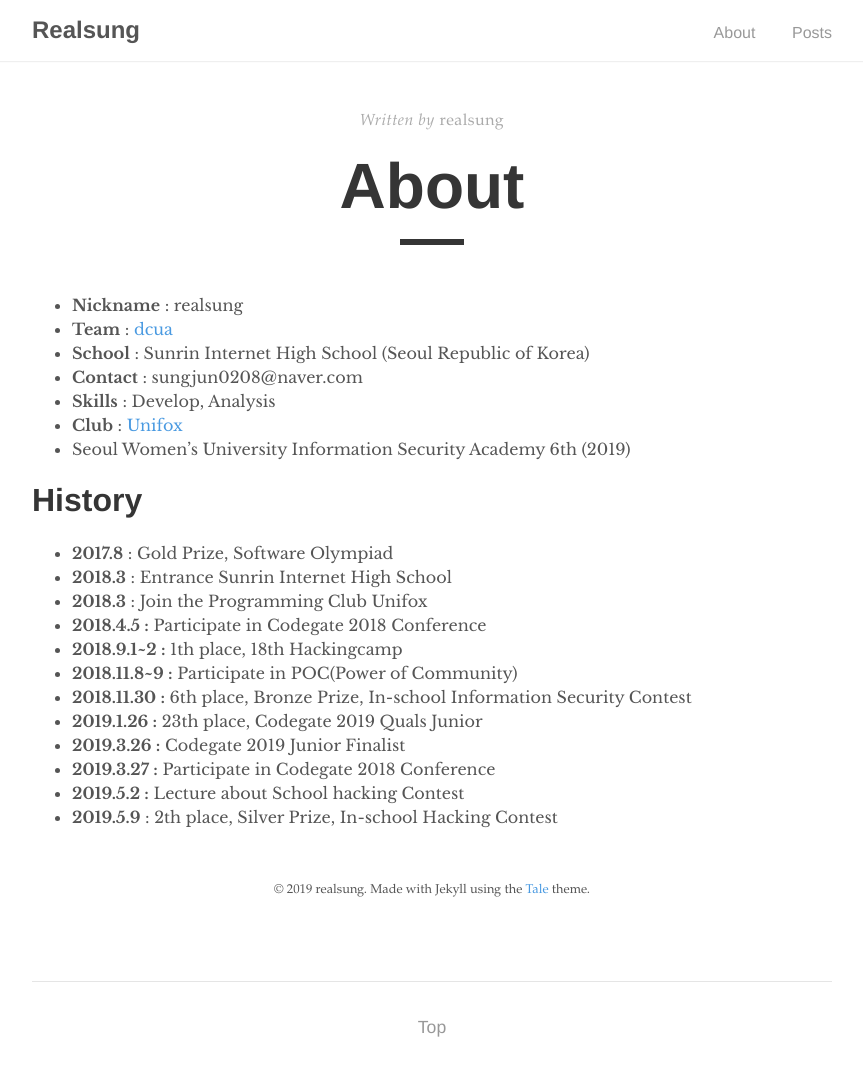
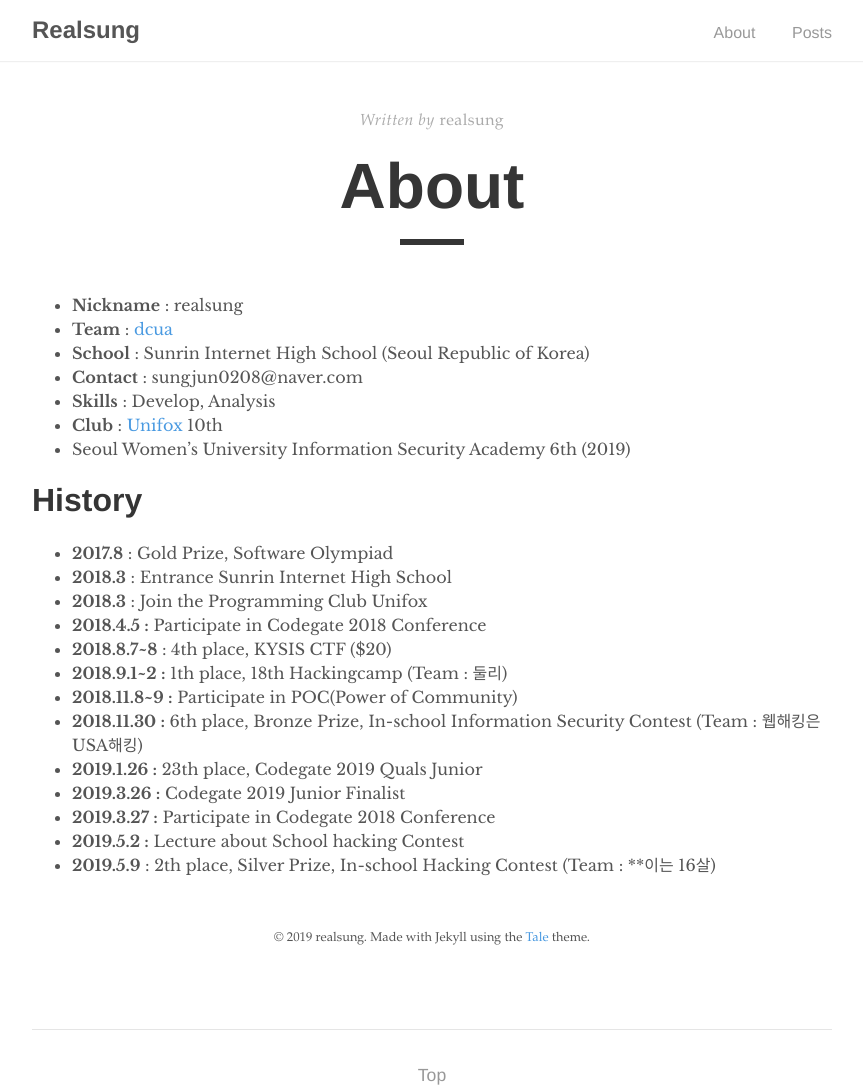
Before and after one commit to realsung/realsung.github.io_backup, a Jekyll site: the page built from about.md, in a window 1280 px wide. Shown: the whole page, without its empty margins (208-1071 px from the left). Built offline with Jekyll 4.4.1, drawn with Linux system fonts in a browser that asks for light colours; before the commit the page ends 1041 px from its top, so only the background shows below that.

Commit message:
update profile

```diff
--- a/about.md
+++ b/about.md
@@ -10,7 +10,7 @@ permalink: /about/
 - __School__ : Sunrin Internet High School (Seoul Republic of Korea)
 - __Contact__ : sungjun0208@naver.com
 - __Skills__ : Develop, Analysis
-- __Club__ : [Unifox](unifox.kr)
+- __Club__ : [Unifox](unifox.kr) 10th
 - Seoul Women's University Information Security Academy 6th (2019)
 
 <h1>History</h1>
@@ -18,11 +18,12 @@ permalink: /about/
 - __2018.3__ : Entrance Sunrin Internet High School
 - __2018.3__ :  Join the Programming Club Unifox
 - **2018.4.5 :** Participate in Codegate 2018 Conference
-- **2018.9.1~2 :** 1th place, 18th Hackingcamp
+- __2018.8.7~8__ : 4th place, KYSIS CTF ($20)
+- **2018.9.1~2 :** 1th place, 18th Hackingcamp (Team : 둘리)
 - **2018.11.8~9 :** Participate in POC(Power of Community)
-- **2018.11.30 :** 6th place, Bronze Prize, In-school Information Security Contest
+- **2018.11.30 :** 6th place, Bronze Prize, In-school Information Security Contest (Team : 웹해킹은USA해킹)
 - **2019.1.26 :** 23th place, Codegate 2019 Quals Junior
 - **2019.3.26 :** Codegate 2019 Junior Finalist
 - **2019.3.27 :** Participate in Codegate 2018 Conference
 - **2019.5.2 :** Lecture about School hacking Contest
-- **2019.5.9** : 2th place, Silver Prize, In-school Hacking Contest
+- **2019.5.9** : 2th place, Silver Prize, In-school Hacking Contest (Team : **이는 16살)
```
